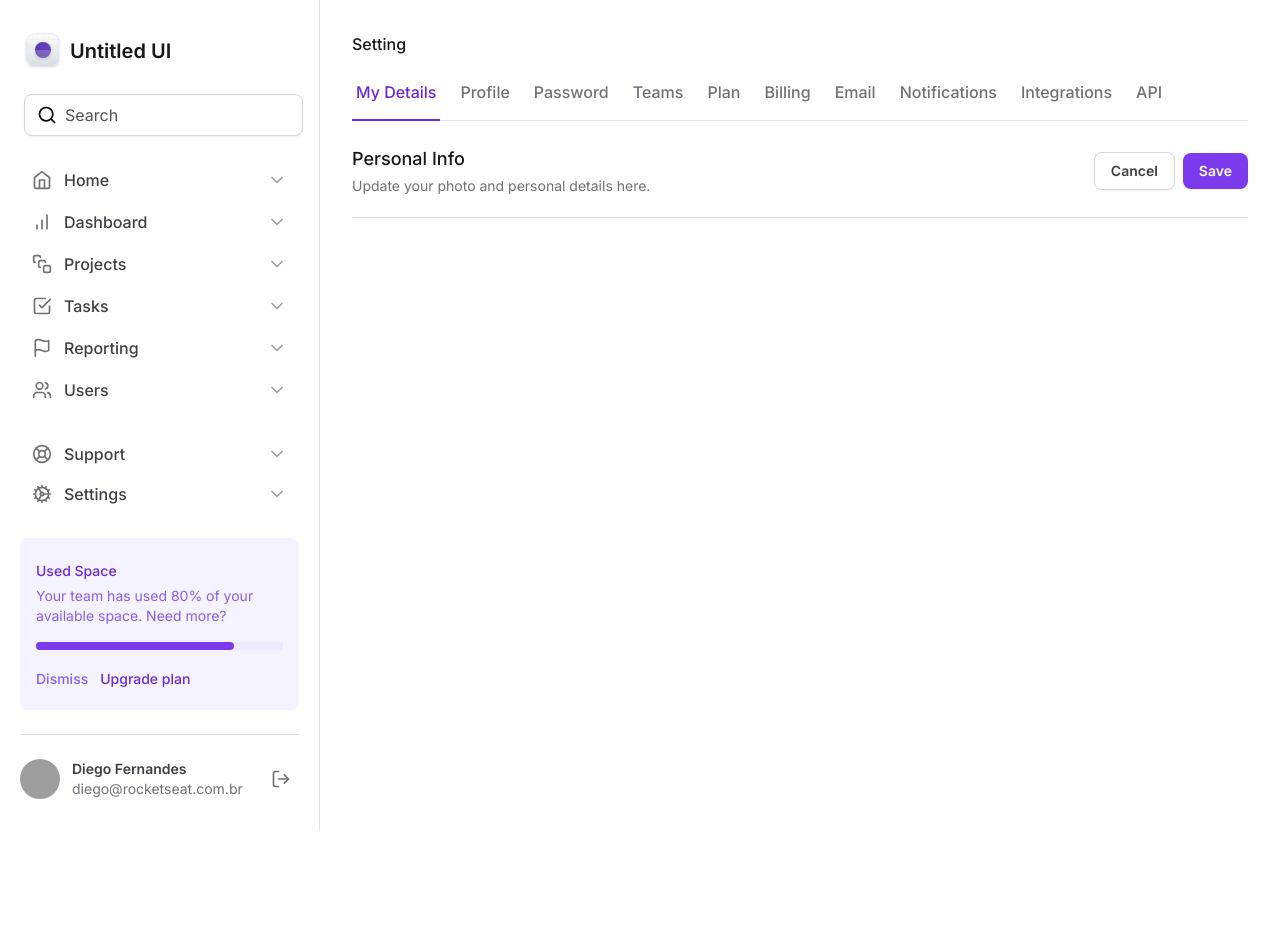
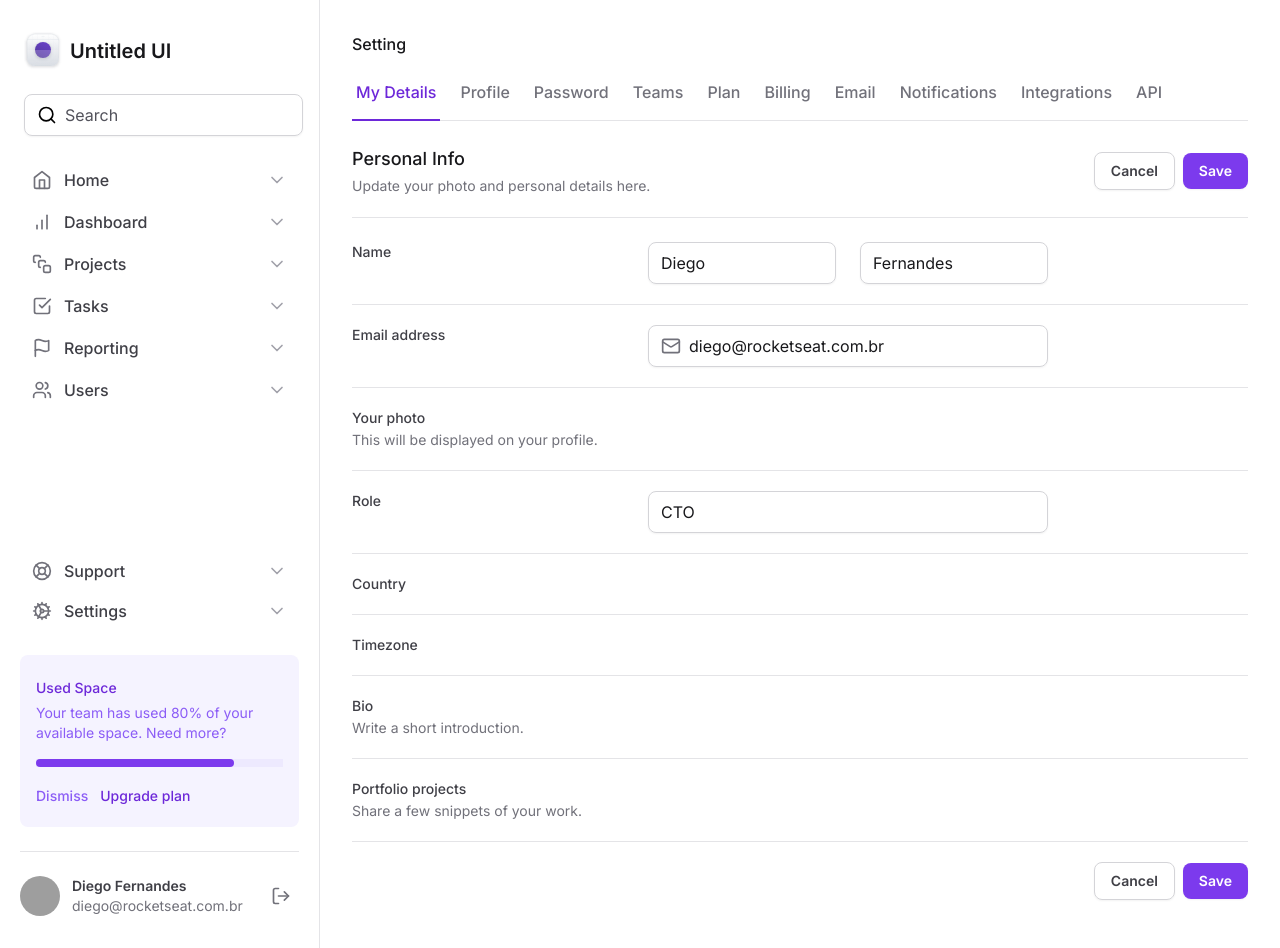
Before and after one commit to felipesanderp/tailwind-next-masterclass, a Next.js app: page / in a window 1280 px wide. Before the commit the page ends 831 px from the top, so only its background shows below. Built offline with nearby package versions, Linux system fonts and the light colour scheme; grey boxes are pictures that could not be loaded.

Commit message:
form structure

```diff
--- a/src/app/page.tsx
+++ b/src/app/page.tsx
@@ -1,4 +1,7 @@
 import { SettingsTabs } from '@/components/SettingsTabs'
+
+import * as Input from '@/components/input'
+import { Mail } from 'lucide-react'
 
 export default function Home() {
   return (
@@ -35,8 +38,125 @@
         <form
           id="settings"
           action=""
-          className="mt-6 flex w-full flex-col"
-        ></form>
+          className="mt-6 flex w-full flex-col gap-5 divide-y divide-zinc-200"
+        >
+          <div className="grid-cols-form grid gap-3">
+            <label
+              htmlFor="firstName"
+              className="text-sm font-medium text-zinc-700"
+            >
+              Name
+            </label>
+            <div className="grid grid-cols-2 gap-6">
+              <Input.Root>
+                <Input.Control id="firstName" defaultValue="Diego" />
+              </Input.Root>
+
+              <Input.Root>
+                <Input.Control defaultValue="Fernandes" />
+              </Input.Root>
+            </div>
+          </div>
+
+          <div className="grid-cols-form grid gap-3 pt-5">
+            <label
+              htmlFor="email"
+              className="text-sm font-medium text-zinc-700"
+            >
+              Email address
+            </label>
+            <Input.Root>
+              <Input.Prefix>
+                <Mail className="h-5 w-5 text-zinc-500" />
+              </Input.Prefix>
+              <Input.Control
+                id="email"
+                type="email"
+                defaultValue="diego@rocketseat.com.br"
+              />
+            </Input.Root>
+          </div>
+
+          <div className="grid-cols-form grid gap-3 pt-5">
+            <label
+              htmlFor="email"
+              className="text-sm font-medium text-zinc-700"
+            >
+              Your photo
+              <span className="mt-0.5 block text-sm font-normal text-zinc-500">
+                This will be displayed on your profile.
+              </span>
+            </label>
+            <div />
+          </div>
+
+          <div className="grid-cols-form grid gap-3 pt-5">
+            <label htmlFor="role" className="text-sm font-medium text-zinc-700">
+              Role
+            </label>
+            <Input.Root>
+              <Input.Control id="role" defaultValue="CTO" />
+            </Input.Root>
+          </div>
+
+          <div className="grid-cols-form grid gap-3 pt-5">
+            <label
+              htmlFor="country"
+              className="text-sm font-medium text-zinc-700"
+            >
+              Country
+            </label>
+            <div />
+          </div>
+
+          <div className="grid-cols-form grid gap-3 pt-5">
+            <label
+              htmlFor="timezone"
+              className="text-sm font-medium text-zinc-700"
+            >
+              Timezone
+            </label>
+            <div />
+          </div>
+
+          <div className="grid-cols-form grid gap-3 pt-5">
+            <label htmlFor="bio" className="text-sm font-medium text-zinc-700">
+              Bio
+              <span className="mt-0.5 block text-sm font-normal text-zinc-500">
+                Write a short introduction.
+              </span>
+            </label>
+            <div />
+          </div>
+
+          <div className="grid-cols-form grid gap-3 pt-5">
+            <label
+              htmlFor="projects"
+              className="text-sm font-medium text-zinc-700"
+            >
+              Portfolio projects
+              <span className="mt-0.5 block text-sm font-normal text-zinc-500">
+                Share a few snippets of your work.
+              </span>
+            </label>
+            <div />
+          </div>
+
+          <div className="flex items-center justify-end gap-2 pt-5">
+            <button
+              type="button"
+              className="rounded-lg border border-zinc-300 px-4 py-2 text-sm font-semibold text-zinc-700 shadow-sm hover:bg-zinc-50"
+            >
+              Cancel
+            </button>
+            <button
+              type="submit"
+              className="rounded-lg bg-violet-600 px-4 py-2 text-sm font-semibold text-white shadow-sm hover:bg-violet-700"
+            >
+              Save
+            </button>
+          </div>
+        </form>
       </div>
     </>
   )
--- a/tailwind.config.ts
+++ b/tailwind.config.ts
@@ -11,6 +11,7 @@
       gridTemplateColumns: {
         app: 'minmax(18rem, 20rem) 1fr',
         profile: 'max-content 1fr max-content',
+        form: 'minmax(7.5rem, 17.5rem) minmax(25rem, 1fr) minmax(0, 15rem)',
       },
     },
   },
```
